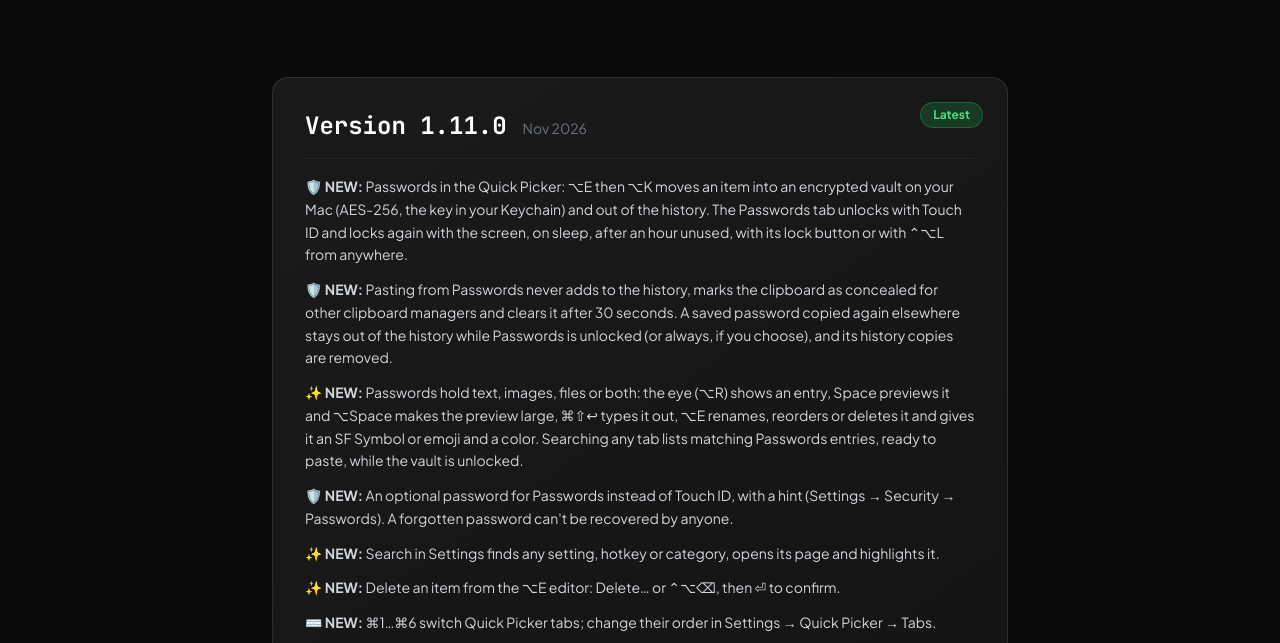
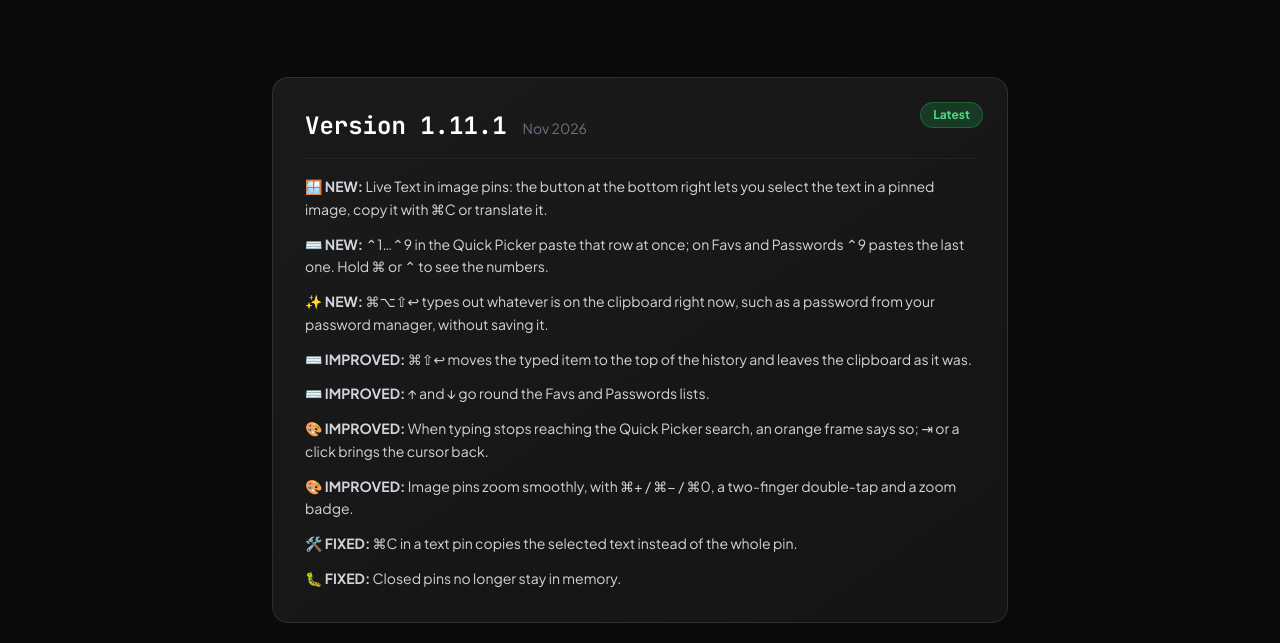
Before and after one commit to foxfollow/Stone-Clipboarder-Tool, a plain HTML site: page docs/version-history.html in a window 1280 px wide. Shown: the part 243-886 px from the top of the page. Drawn offline with nearby package versions, Linux system fonts and the light colour scheme.

Commit message:
release: v1.11.1 notes and version bump
1.11.1 (build 28): Live Text in image pins, ⌃1…⌃9 paste in the Quick
Picker, typing out the current clipboard, the type-out item moving to
the top, wrapping Favs / Passwords lists, the lost-focus frame, smooth
pin zoom, copying a pin's text selection and releasing closed pins.

Co-Authored-By: Claude Opus 5.5 <noreply@anthropic.com>

```diff
--- a/docs/version-history.html
+++ b/docs/version-history.html
@@ -148,9 +148,28 @@
         <!-- Version List -->
         <section class="max-w-3xl mx-auto px-4 space-y-8">
 
-            <!-- Version 1.11.0 -->
+            <!-- Version 1.11.1 -->
             <div class="reveal card-gradient rounded-2xl p-8 relative">
                 <span class="absolute top-6 right-6 inline-flex items-center px-3 py-1 rounded-full text-xs font-bold bg-green-500/20 text-green-400 border border-green-500/30">Latest</span>
+                <div class="flex items-baseline gap-4 mb-4 border-b border-white/5 pb-4">
+                    <h3 class="font-mono text-2xl font-bold text-white">Version 1.11.1</h3>
+                    <span class="version-date text-sm text-gray-500">Nov 2026</span>
+                </div>
+                <ul class="space-y-3 text-gray-300 text-sm leading-relaxed list-none pl-0">
+                    <li>🪟 <strong>NEW:</strong> Live Text in image pins: the button at the bottom right lets you select the text in a pinned image, copy it with ⌘C or translate it.</li>
+                    <li>⌨️ <strong>NEW:</strong> ⌃1…⌃9 in the Quick Picker paste that row at once; on Favs and Passwords ⌃9 pastes the last one. Hold ⌘ or ⌃ to see the numbers.</li>
+                    <li>✨ <strong>NEW:</strong> ⌘⌥⇧↩ types out whatever is on the clipboard right now, such as a password from your password manager, without saving it.</li>
+                    <li>⌨️ <strong>IMPROVED:</strong> ⌘⇧↩ moves the typed item to the top of the history and leaves the clipboard as it was.</li>
+                    <li>⌨️ <strong>IMPROVED:</strong> ↑ and ↓ go round the Favs and Passwords lists.</li>
+                    <li>🎨 <strong>IMPROVED:</strong> When typing stops reaching the Quick Picker search, an orange frame says so; ⇥ or a click brings the cursor back.</li>
+                    <li>🎨 <strong>IMPROVED:</strong> Image pins zoom smoothly, with ⌘+ / ⌘− / ⌘0, a two-finger double-tap and a zoom badge.</li>
+                    <li>🛠️ <strong>FIXED:</strong> ⌘C in a text pin copies the selected text instead of the whole pin.</li>
+                    <li>🐛 <strong>FIXED:</strong> Closed pins no longer stay in memory.</li>
+                </ul>
+            </div>
+
+            <!-- Version 1.11.0 -->
+            <div class="reveal card-gradient rounded-2xl p-8">
                 <div class="flex items-baseline gap-4 mb-4 border-b border-white/5 pb-4">
                     <h3 class="font-mono text-2xl font-bold text-white">Version 1.11.0</h3>
                     <span class="version-date text-sm text-gray-500">Nov 2026</span>
```
Also changed, not shown: docs/appcast.xml (+12 -0 lines), 2 other files.
